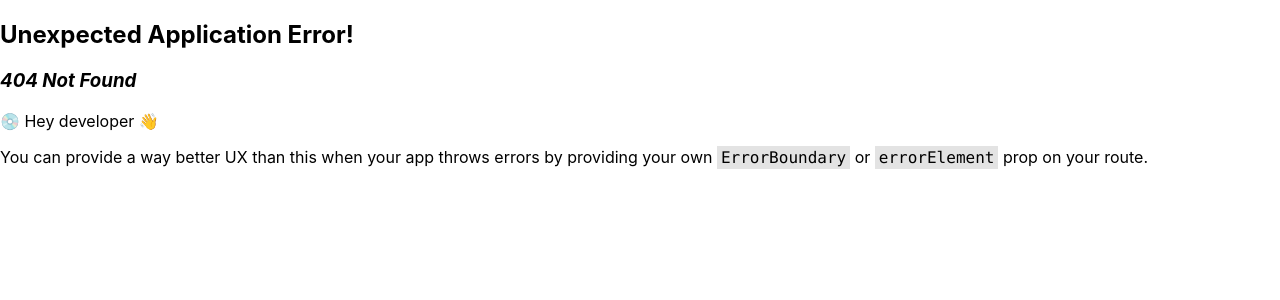
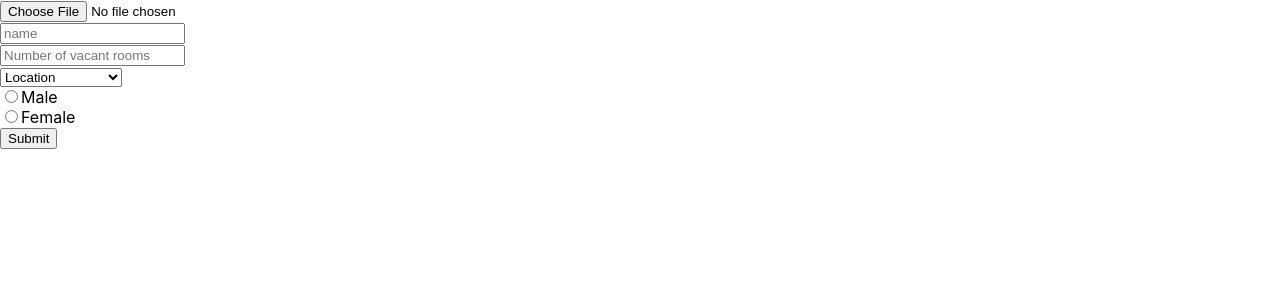
Before and after one commit to BSC-04-20/Acco-finder-front-end, a React (Create React App) app: page /hostel/post in a window 1280 px wide. Before the commit this address had no page. Shown: the top 300 px of the page. Built offline with nearby package versions, Linux system fonts and the light colour scheme.

Commit message:
Posting Page

```diff
--- a/src/App.js
+++ b/src/App.js
@@ -1,9 +1,9 @@
-import logo from './logo.svg';
 import './App.css';
 import { RouterProvider, createBrowserRouter } from 'react-router-dom';
 import { Login } from './login/login';
 import { Register } from './register/register';
 import { LandlordDashBoard } from './landlordDashboard/landlordDashboard';
+import { PostHostel } from './postHostel/postHostel';
 
 function App() {
 
@@ -20,6 +20,10 @@ function App() {
       path: '/landlord/dashboard',
       element: <LandlordDashBoard />,
     },
+    {
+      path:'/hostel/post',
+      element:<PostHostel/>
+    }
   ])
 
   return (
--- a/src/landlordDashboard/LandLodDashNav.jsx
+++ b/src/landlordDashboard/LandLodDashNav.jsx
@@ -1,9 +1,12 @@
+import { useNavigate } from 'react-router-dom';
 import './LandlordDashBoardNav.css';
 
 export function LandlordDashboardNav(){
+    const moveToPage = useNavigate();
+
     return(
         <nav className="landlordNavigation">
-            <button>Add Hostel</button>
+            <button onClick={()=>{moveToPage('/hostel/post')}}>Add Hostel</button>
             <button>Hostels</button>
             <button>Confirmations</button>
         </nav>
--- /dev/null
+++ b/src/postHostel/postHostel.jsx
@@ -0,0 +1,43 @@
+import { useState } from "react"
+
+export function PostHostel(){
+    const[name, setName] = useState();
+    const[rooms, setRooms] = useState();
+    const[location, setLocation] = useState();
+    const[gender, setGender] = useState();
+    const[image, setImage] = useState();
+
+
+
+    function handlePosting(event){
+        event.preventDefault();
+
+        const formData = new FormData();
+
+        formData.append('name', setName);
+        formData.append('rooms', setRooms);
+        formData.append('location', setLocation);
+        formData.append('gender', setGender);
+        formData.append('image', setImage);
+
+
+    }
+
+    return(
+        <form onSubmit={handlePosting}>
+            <input type="file" onChange={(event)=>setImage(event.target.files[0])}/><br/>
+            <input type="text"  onChange={(event)=>setName(event.target.target)} placeholder="name"/><br/>
+            <input type="number" onChange={(event)=>setRooms(event.target.target)} placeholder="Number of vacant rooms"/><br/>
+            <select onChange={(event)=>setLocation(event.target.target)}>
+                <option selected disabled>Location</option>
+                <option value="Chikanda Urban">Chikanda Urban</option>
+                <option value="Chikanda Rural">Chikanda Rural</option>
+                <option value="Old Naisi">Old Naisi</option>
+                <option value="Chikanda Matiya">Chikanda Matiya</option>
+            </select><br/>
+            <input type="radio" name="gender" onChange={(event)=>setGender(event.target.target)} value="male" /><label>Male</label><br/>
+            <input type="radio" name="gender" onChange={(event)=>setGender(event.target.target)} value="female" /><label>Female</label><br/>
+            <input  type="submit"/>
+        </form>
+    )
+}
```
Also changed, not shown: src/postHostel/postHostel.css (added).
